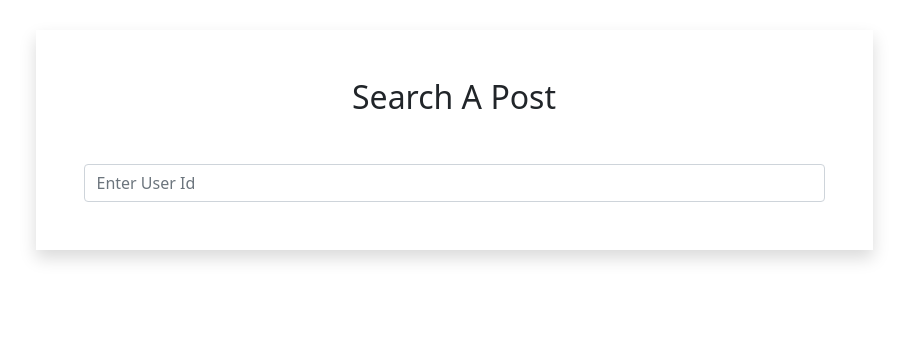
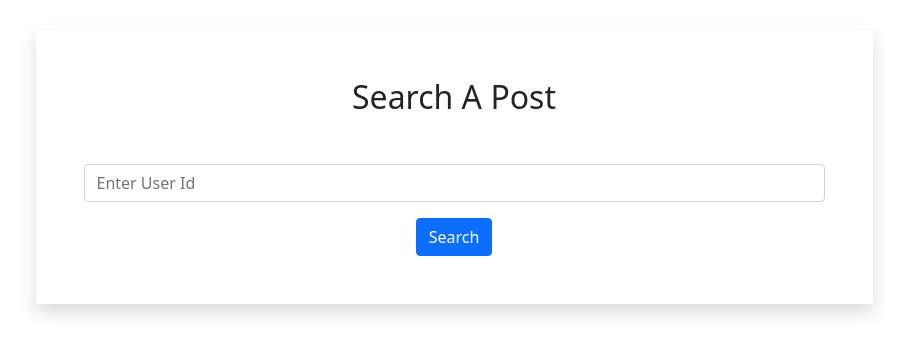
Before and after one commit to Akansha0211/CRUD_API, a React (Create React App) app: page /search in a window 1280 px wide. Shown: the top 354 px of the page, without its empty margins (186-1094 px from the left). Built offline with nearby package versions, Linux system fonts and the light colour scheme.

Commit message:
Retrieving data from userId

```diff
--- a/src/searchPost.jsx
+++ b/src/searchPost.jsx
@@ -1,16 +1,20 @@
 import React, { Component } from 'react';
+import axios from 'axios';
 
 class SearchPost extends Component {
     state = {
-        userId:''
+        userId:'',
      };
 
      chnageHandler = (e) =>{
          this.setState({[e.target.name]:e.target.value})
      }
-     handleSubmit = (e) =>{
+     handleSubmit = async e =>{
         e.preventDefault();
         console.log(this.state);
+        const response = await axios.get(`https://jsonplaceholder.typicode.com/posts?userId=${this.state.userId}`)
+        const data = response.data;
+        console.log(data)
      }
     render() {
         const{userId} = this.state;
@@ -20,9 +24,12 @@ class SearchPost extends Component {
                     <div className="w-75 mx-auto shadow p-5">
                         <h2 className="text-center mb-5">Search A Post</h2>
                         <form onSubmit={this.handleSubmit}>
-                            <div className="form-group">
+                            <div className="form-group mb-3">
                                 <input type="text" className="form-control" placeholder="Enter User Id" name="userId" value={userId} onChange={this.chnageHandler}></input>
                             </div>
+                            <center>
+                                <button className="btn btn-primary ">Search</button>
+                            </center>
                         </form>
                     </div>
                 </div>
```
